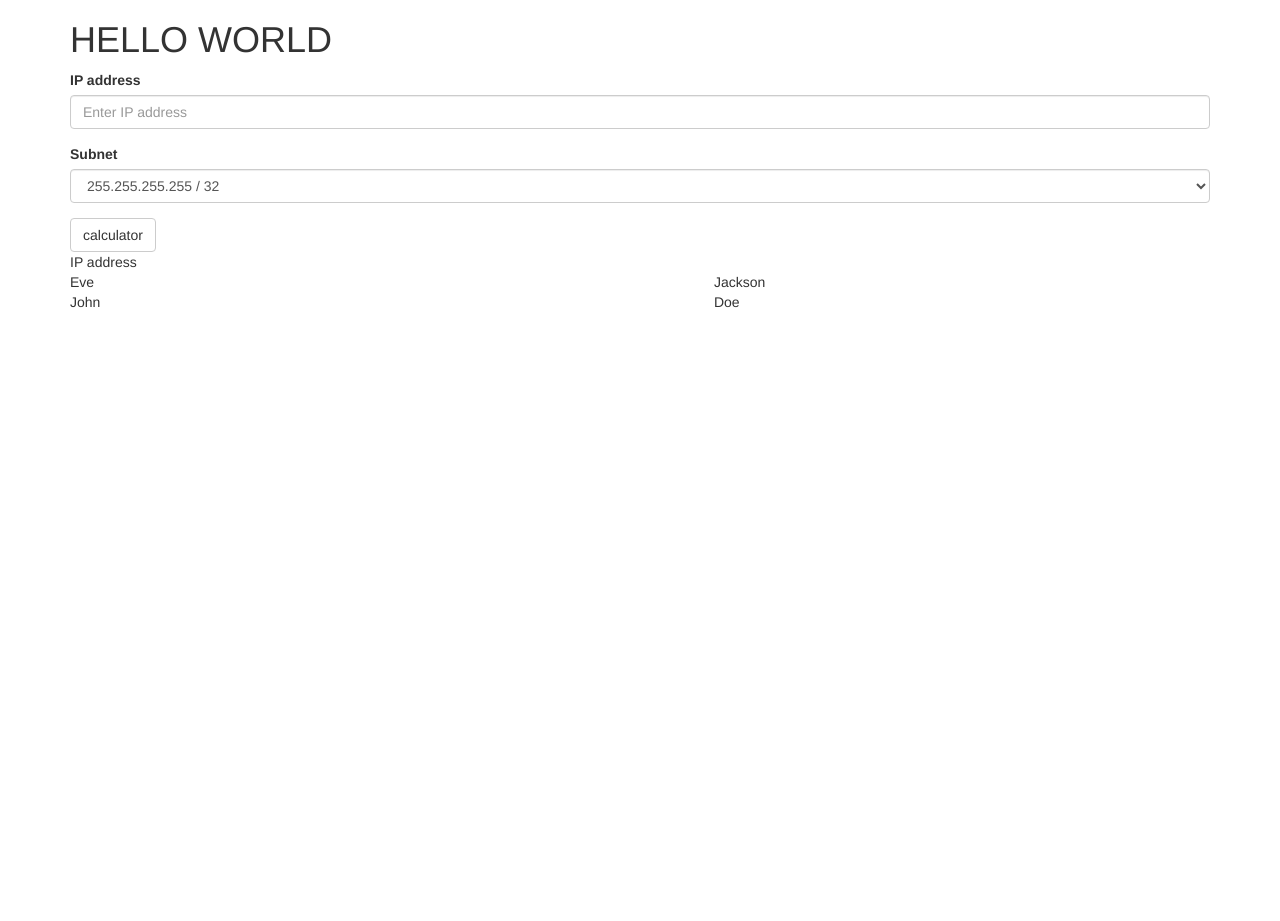
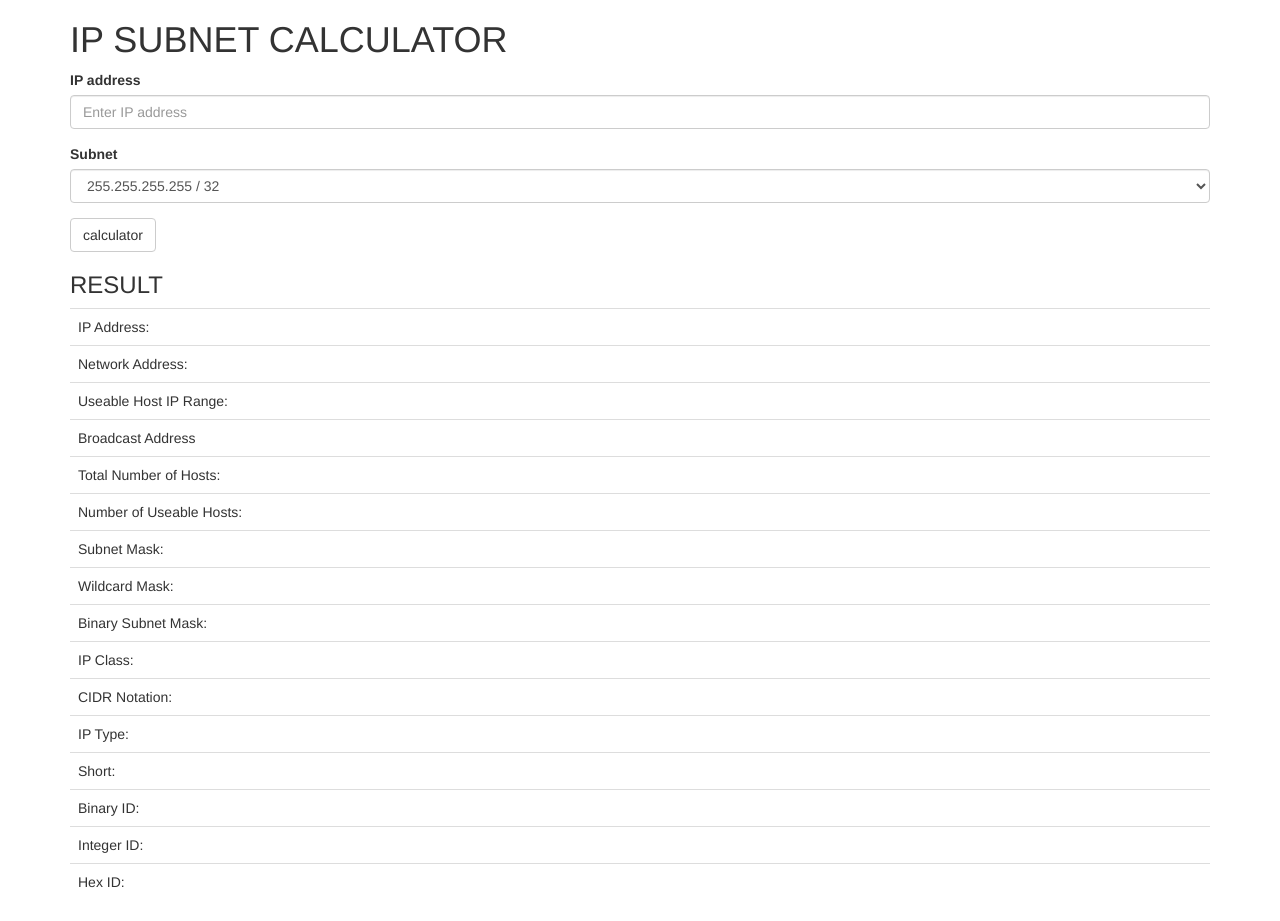
Before and after one commit to peeratawan/peeratawan.github.io, a plain HTML site: page ip-cal/index.html in a window 1280 px wide. Before the commit the page ends 800 px from the top, so only its background shows below. Drawn offline with nearby package versions, Linux system fonts and the light colour scheme.

Commit message:
show table and topic

```diff
--- a/ip-cal/index.html
+++ b/ip-cal/index.html
@@ -12,7 +12,7 @@
         <div class="row">
             <div class="col-md-12">
                 <form>
-                    <h1>HELLO WORLD</h1>
+                    <h1>IP SUBNET CALCULATOR</h1>
                     <div class="form-group">
                         <label for="InputIP">IP address</label>
                         <input type="text" class="form-control" id="InputIP" placeholder="Enter IP address">
@@ -26,27 +26,96 @@
 
             </div>
         </div>
+        <div id="result-group" class="result-group hide"></div>
         <div class="row">
             <div class="col-md-12">
-                <table style="width:100%">
+                <h3>RESULT</h3>
+                <table class="table">
                     <tr>
-                      <td>IP address</td>
-                      <td id="ip"></td>
+                        <td> IP Address: </td>
+                        <td id="ipaddress"> </td>
                     </tr>
                     <tr>
-                      <td>Eve</td>
-                      <td>Jackson</td>
+                        <td> Network Address: </td>
+                        <td id="networkad"> </td>
                     </tr>
                     <tr>
-                      <td>John</td>
-                      <td>Doe</td>
+                        <td> Useable Host IP Range: </td>
+                        <td id="iprange"> </td>
                     </tr>
-                  </table>
+                    <tr>
+                        <td> Broadcast Address </td>
+                        <td id="broadcastad"> </td>
+                    </tr>
+                    <tr>
+                        <td> Total Number of Hosts: </td>
+                        <td id="noofhost"> </td>
+                    </tr>
+                    <tr>
+                        <td> Number of Useable Hosts: </td>
+                        <td id="noofuseable"> </td>
+                    </tr>
+                    <tr>
+                        <td> Subnet Mask: </td>
+                        <td id="subnetmask"> </td>
+                    </tr>
+                    <tr>
+                        <td> Wildcard Mask: </td>
+                        <td id="wildcardmask"> </td>
+                    </tr>
+                    <tr>
+                        <td> Binary Subnet Mask: </td>
+                        <td id="binarysubnet"> </td>
+                    </tr>
+                    <tr>
+                        <td> IP Class: </td>
+                        <td id="ipclass"> </td>
+                    </tr>
+                    <tr>
+                        <td> CIDR Notation: </td>
+                        <td id="cidr"> </td>
+                    </tr>
+                    <tr>
+                        <td> IP Type: </td>
+                        <td id="iptype"> </td>
+                    </tr>
+                    <tr>
+                        <td> Short: </td>
+                        <td id="short"> </td>
+                    </tr>
+                    <tr>
+                        <td> Binary ID: </td>
+                        <td id="binaryid"> </td>
+                    </tr>
+                    <tr>
+                        <td> Integer ID: </td>
+                        <td id="integerid"> </td>
+                    </tr>
+                    <tr>
+                        <td> Hex ID: </td>
+                        <td id="hexid"> </td>
+                    </tr>
+                </table>
+            </div>
+        </div>
+        <div class="row">
+            <div class="col-md-12">
+                <div id="allpos-div" class="hide">
+                    <br>
+                    <h3> All possible </h3><h3 id="cidr2"> </h3><h3> Networks for </h3><h3 id="ipaddress2"> </h3>
+                    <br>
+                    <table class="table" id="allposs-table">
+                        <tr>
+                            <th> Network Address </th>
+                            <th> Usable Host Range </th>
+                            <th> Broadcast Address </th>
+                        </tr>
+                    </table>
+                </div>
             </div>
         </div>
 
     </div>
-
     <script src="https://code.jquery.com/jquery-3.2.1.min.js"
     integrity="sha256-hwg4gsxgFZhOsEEamdOYGBf13FyQuiTwlAQgxVSNgt4="
     crossorigin="anonymous"></script>
--- a/ip-cal/script.js
+++ b/ip-cal/script.js
@@ -25,6 +25,8 @@ function gensub(index) {
     return res.join('.');
 }
 
+
+
 console.log("IP Subnet Calculator");
 // $('h1').text("poby")
 // $('body').append('<p> This is  my website </p>')
@@ -45,6 +47,8 @@ $('form').submit(function(e){
         alert('Please provide a valid IP address.');
         return;
     }
+
+
     console.log(ip);
     console.log(subnet);
 })
```
